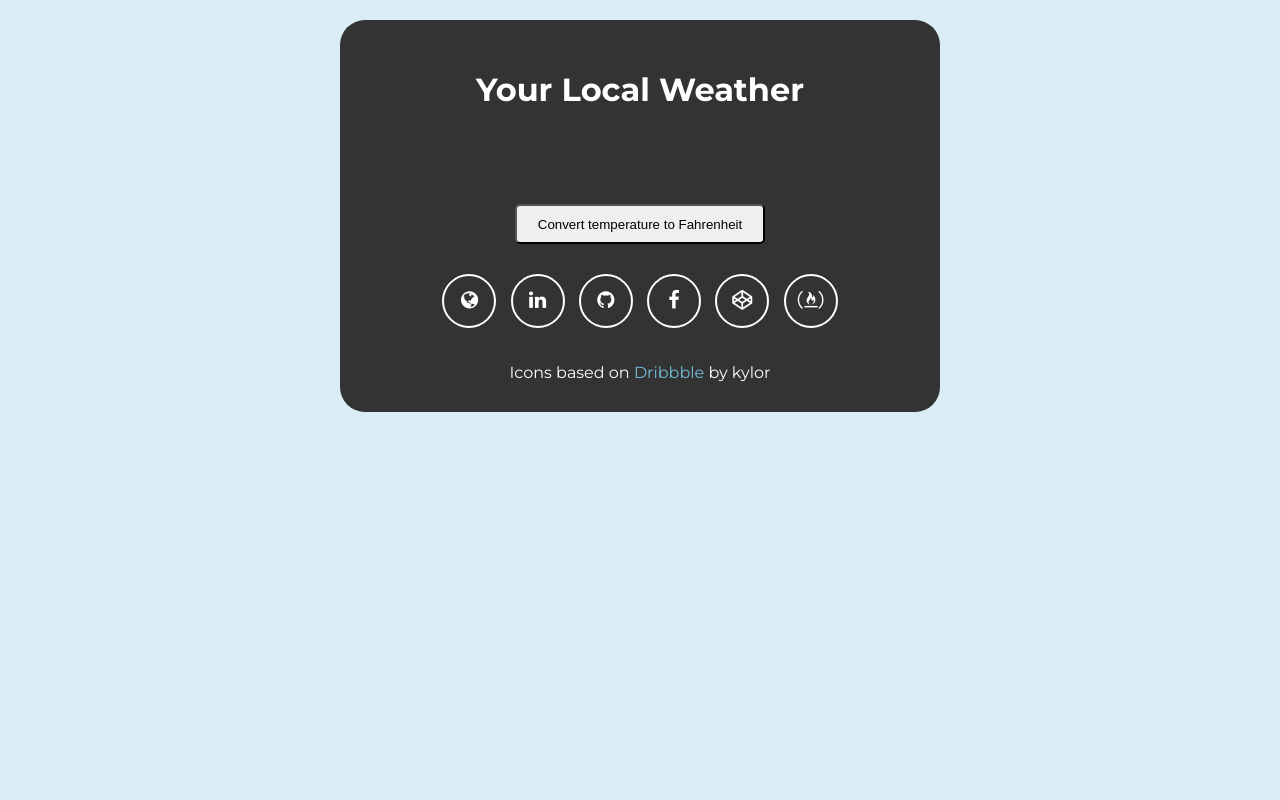
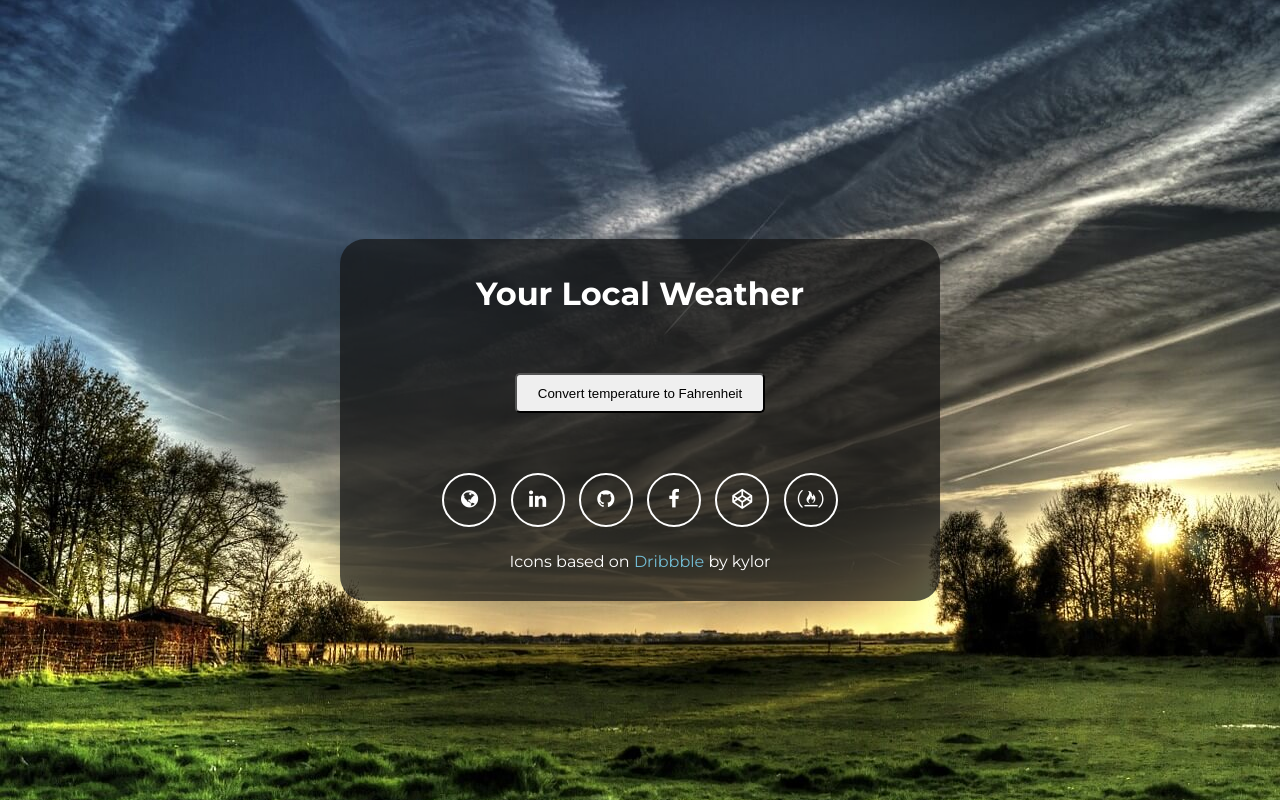
Before and after one commit to ElenaTokmakova/fcc-local-weather-application, a website: page docs/index.html in a window 1280 px wide. Drawn offline with nearby package versions, Linux system fonts and the light colour scheme.

Commit message:
Restyled and removed flexbox

```diff
--- a/assets/styles/custom.css
+++ b/assets/styles/custom.css
@@ -1,58 +1,33 @@
-
 * {
   margin: 0;
   padding: 0;
 }
 
 body {
-  background-color: #d9edf7;
-  color: #333;
+  height: 100%;
   font-family: 'Montserrat', sans-serif;
-  font-weight:400;
-  h1 {
-    color: #fff;
-    margin: 50px auto;
-    text-align: center;
-    width: 100%;
-  }
-
-  h2, h3 {
-    color: #fff;
-    text-align: center;
-    margin: 30px auto;
-  }
-}
-
-.content-container,
-.icon-container,
-.weather-footer,
-h1, h2, h3 {
-  display:flex;
-  flex-flow:row wrap;
-  justify-content:space-around;
-  align-items:center;
-  margin:0 auto;
+  background: url(../img/countryside.jpg) no-repeat center center fixed;
+  background-size: cover;
 }
 
 .content-container {
   width: 95%;
   max-width: 600px;
-  background: #333;
   margin: 20px auto;
+  text-align: center;
+  background: rgba(20, 20, 20, 0.7);
   border-radius: 25px;
-}
-
-.icon-container {
-   width: 100%;
-   max-width: 500px;
-   margin-bottom: 25px;
+   h1 {
+    color: #fff;
+    padding: 35px 10px;
+  }
 }
 
 .weather-wrapper {
-  width: 90%;
   & #weather-container {
     color: #fff;
     text-align:center;
+    padding: 5px;
     & button {
       margin-top: 20px;
       height: 40px;
@@ -67,10 +42,10 @@ h1, h2, h3 {
 }
 
 .weather-footer {
-  width: 90%;
   color:#fff;
-  margin: 30px auto;
+  padding: 30px 5px;
   & p {
+
     & a {
       text-decoration: none;
       color: #72bcd4;
@@ -83,16 +58,12 @@ h1, h2, h3 {
     }
   }
   & ul {
-    text-align: center;
     list-style: none;
-    width: 100%;
-    margin-bottom: 25px;
+    padding: 20px 5px;
     & li {
-      margin: 0 5px;
-      display: inline;
+      margin: 5px 5px;
+      display: inline-block;
         & a {
-        margin-bottom: 10px;
-        font-weight:500;
         text-decoration:none;
         color:#fff;
         &.button {
@@ -128,6 +99,16 @@ h1, h2, h3 {
         }
       }
     }
+}
+
+/*vertically center on big screens*/
+@media (min-width: 768px) {
+  .content-container {
+    position: absolute;
+    top: 50%;
+    left: 50%;
+    transform: translate(-50%, -50%);
+  }
 }
 
 /* ICONS */
--- a/docs/styles/custom.css
+++ b/docs/styles/custom.css
@@ -1,69 +1,33 @@
-
 * {
   margin: 0;
   padding: 0;
 }
 
 body {
-  background-color: #d9edf7;
-  color: #333;
+  height: 100%;
   font-family: 'Montserrat', sans-serif;
-  font-weight:400;
-}
-
-body h1 {
-    color: #fff;
-    margin: 50px auto;
-    text-align: center;
-    width: 100%;
-  }
-
-body h2, body h3 {
-    color: #fff;
-    text-align: center;
-    margin: 30px auto;
-  }
-
-.content-container,
-.icon-container,
-.weather-footer,
-h1, h2, h3 {
-  display:-webkit-box;
-  display:-ms-flexbox;
-  display:flex;
-  -webkit-box-orient:horizontal;
-  -webkit-box-direction:normal;
-      -ms-flex-flow:row wrap;
-          flex-flow:row wrap;
-  -ms-flex-pack:distribute;
-      justify-content:space-around;
-  -webkit-box-align:center;
-      -ms-flex-align:center;
-          align-items:center;
-  margin:0 auto;
+  background: url(../img/countryside.jpg) no-repeat center center fixed;
+  background-size: cover;
 }
 
 .content-container {
   width: 95%;
   max-width: 600px;
-  background: #333;
   margin: 20px auto;
+  text-align: center;
+  background: rgba(20, 20, 20, 0.7);
   border-radius: 25px;
 }
 
-.icon-container {
-   width: 100%;
-   max-width: 500px;
-   margin-bottom: 25px;
-}
-
-.weather-wrapper {
-  width: 90%;
-}
+.content-container h1 {
+    color: #fff;
+    padding: 35px 10px;
+  }
 
 .weather-wrapper #weather-container {
     color: #fff;
     text-align:center;
+    padding: 5px;
   }
 
 .weather-wrapper #weather-container button {
@@ -79,9 +43,8 @@ h1, h2, h3 {
       }
 
 .weather-footer {
-  width: 90%;
   color:#fff;
-  margin: 30px auto;
+  padding: 30px 5px;
 }
 
 .weather-footer p a {
@@ -98,20 +61,16 @@ h1, h2, h3 {
       }
 
 .weather-footer ul {
-    text-align: center;
     list-style: none;
-    width: 100%;
-    margin-bottom: 25px;
+    padding: 20px 5px;
     }
 
 .weather-footer ul li {
-      margin: 0 5px;
-      display: inline;
+      margin: 5px 5px;
+      display: inline-block;
       }
 
 .weather-footer ul li a {
-        margin-bottom: 10px;
-        font-weight:500;
         text-decoration:none;
         color:#fff;
         }
@@ -153,6 +112,17 @@ h1, h2, h3 {
 .weather-footer ul li a.button.codepen:hover {
               background: #722872;
             }
+
+/*vertically center on big screens*/
+@media (min-width: 768px) {
+  .content-container {
+    position: absolute;
+    top: 50%;
+    left: 50%;
+    -webkit-transform: translate(-50%, -50%);
+            transform: translate(-50%, -50%);
+  }
+}
 
 /* ICONS */
 
```
Also changed, not shown: assets/img/countryside.jpg (added), docs/img/countryside.jpg (added).
